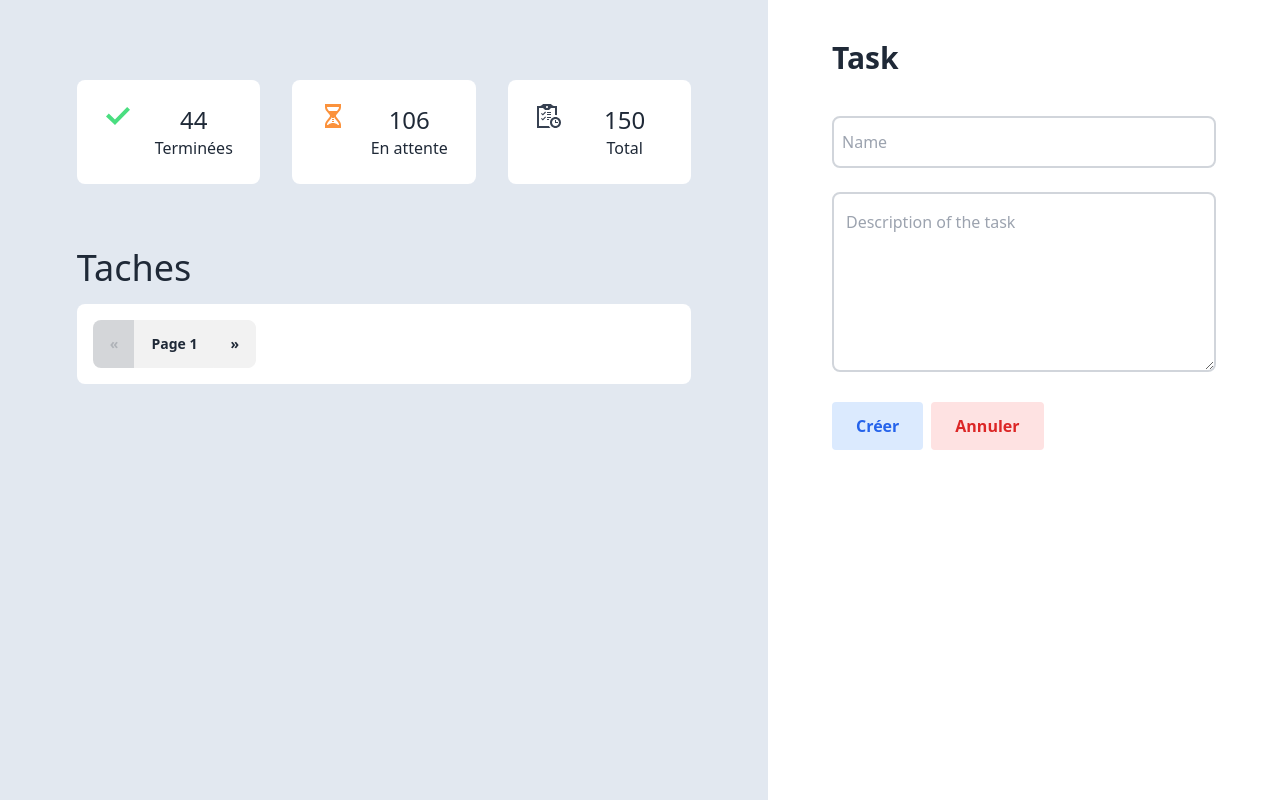
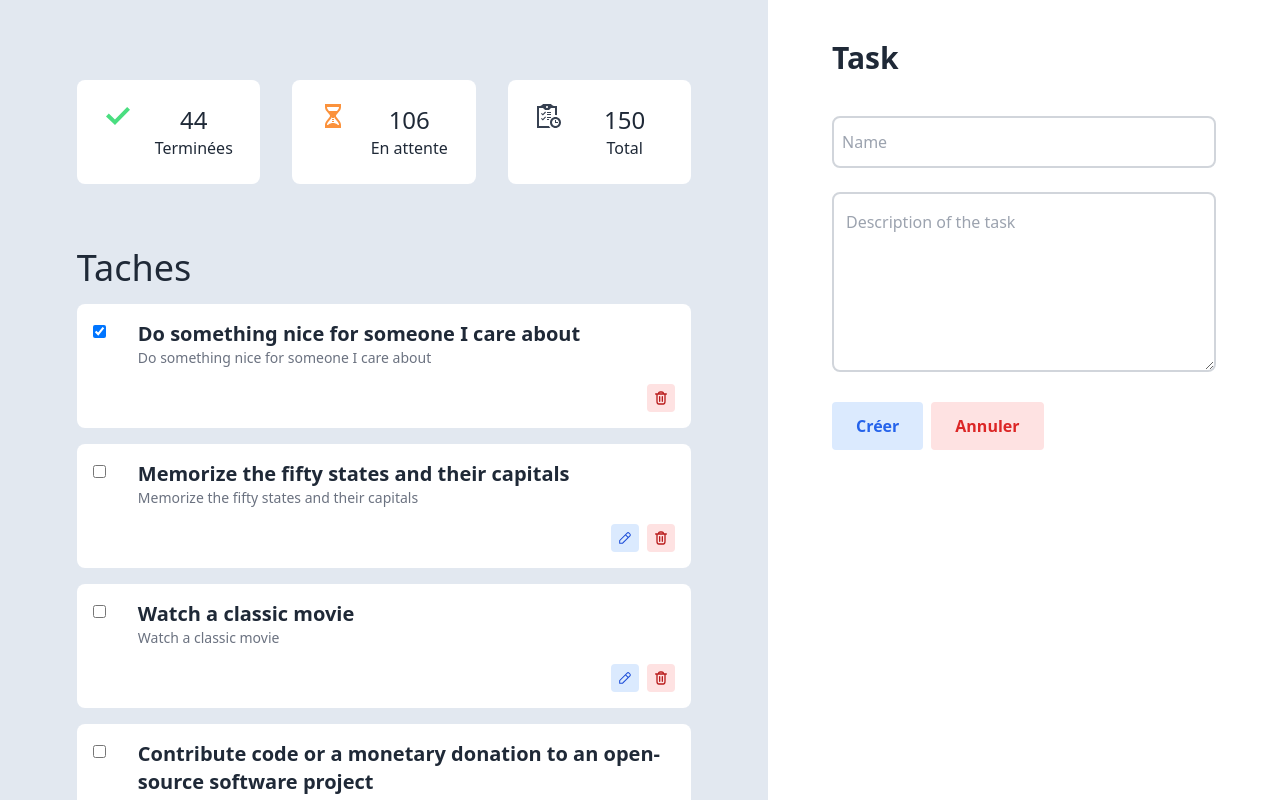
Before and after one commit to NdekoCode/pinia-discovery, a Vue app: page /todo-app in a window 1280 px wide. Shown: the top 800 px of the page. Built offline with nearby package versions, Linux system fonts and the light colour scheme.

Commit message:
feat: add edit task on time

```diff
--- a/src/components/TaskForm.vue
+++ b/src/components/TaskForm.vue
@@ -1,18 +1,39 @@
 <script lang="ts" setup>
+import type { Tasks } from '@/libs/utilities/types'
 import useTaskStore from '@/stores/tasks'
-import { reactive } from 'vue'
+import type { SubscriptionCallbackMutation } from 'pinia'
+import { reactive, ref, type DebuggerEvent, type Ref } from 'vue'
+import { type Task } from '../libs/utilities/types'
 const taskStore = useTaskStore()
 const task = reactive({
   title: '',
   description: ''
 })
+const selectedTask: Ref<Task | null> = ref(null)
 const addTask = (event: Event) => {
-  if (task.title.trim().length > 1 && task.description.trim().length > 5) {
-    taskStore.addTask(task)
+  if (selectedTask.value) {
+    const dataEdit = { ...selectedTask.value, title: task.title, description: task.description }
+    taskStore.editSelectedTask(dataEdit)
+    selectedTask.value = null
     task.title = ''
     task.description = ''
+  } else {
+    if (task.title.trim().length > 1 && task.description.trim().length > 5) {
+      taskStore.addTask(task)
+      task.title = ''
+      task.description = ''
+    }
   }
 }
+taskStore.$subscribe((mutation: SubscriptionCallbackMutation<Tasks>) => {
+  const events: DebuggerEvent = mutation.events as DebuggerEvent
+  const target = events.target as Tasks
+  selectedTask.value = target.selectedTask as Task
+  if (selectedTask.value) {
+    task.title = selectedTask.value.title
+    task.description = selectedTask.value.description
+  }
+})
 </script>
 <template>
   <form class="flex flex-col justify-center px-16" @submit.prevent="addTask">
--- a/src/components/TaskList.vue
+++ b/src/components/TaskList.vue
@@ -1,16 +1,28 @@
 <script lang="ts" setup>
 import Pagination from '@/components/Pagination.vue'
+import type { Task } from '@/libs/utilities/types'
 import useTaskStore from '@/stores/tasks'
 const taskStore = useTaskStore()
+const deleteTask = (task: Task) => {
+  if (confirm('Voulez-vous vraiment supprimer cette tache ?')) {
+    taskStore.deleteTask(task)
+  }
+}
+const handleEdit = (task: Task) => {
+  // Ajouter la tache au niveau de selectedTack
+  taskStore.selectedCurrentTask(task)
+  // Elever la tache de la liste de tache
+}
 </script>
 <template>
   <div class="py-6">
     <h1 class="mt-10 mb-4 text-4xl">Taches</h1>
     <div>
+      <transition-group name="todo" tag="ul">
+        <li v-for="task of taskStore.currentTasksItem" :key="task.id">
           <div
             class="flex px-4 py-4 mb-4 bg-white rounded-lg"
-        v-for="task of taskStore.currenttasksItem"
-        :key="task.id"
+            v-if="task.id !== taskStore.selectedTask?.id"
           >
             <div class="relative mr-2">
               <div class="mr-2 round">
@@ -23,6 +35,8 @@ const taskStore = useTaskStore()
               <p class="w-full text-sm text-gray-500">{{ task.description }}</p>
               <div class="flex justify-end mt-4">
                 <button
+                  v-if="!task.completed"
+                  @click="() => handleEdit(task)"
                   class="flex flex-col items-center justify-center mr-2 text-blue-700 bg-blue-100 rounded w-7 h-7"
                 >
                   <svg
@@ -42,6 +56,7 @@ const taskStore = useTaskStore()
                   </svg>
                 </button>
                 <button
+                  @click="() => deleteTask(task)"
                   class="flex flex-col items-center justify-center text-red-700 bg-red-100 rounded w-7 h-7"
                 >
                   <svg
@@ -62,9 +77,28 @@ const taskStore = useTaskStore()
               </div>
             </div>
           </div>
+        </li>
+      </transition-group>
       <div class="flex px-4 py-4 mb-4 bg-white rounded-lg">
         <pagination />
       </div>
     </div>
   </div>
 </template>
+<style lang="scss" scoped>
+.todo-enter-from,
+.todo-leave-active {
+  opacity: 0;
+  transform: translateX(-15px);
+}
+.todo-enter-to {
+  opacity: 1;
+  transform: translateX(0);
+}
+.todo-enter-active,
+.todo-leave-active {
+  transition:
+    opacity 0.35s,
+    transform 0.35s;
+}
+</style>
--- /dev/null
+++ b/src/libs/utilities/helpers.ts
@@ -0,0 +1,5 @@
+export const randomId = function (length: number = 6) {
+  return Math.random()
+    .toString(36)
+    .substring(2, length + 2)
+}
--- a/src/libs/utilities/types.ts
+++ b/src/libs/utilities/types.ts
@@ -1,3 +1,9 @@
+import type {
+  SubscriptionCallbackMutationDirect,
+  SubscriptionCallbackMutationPatchFunction,
+  SubscriptionCallbackMutationPatchObject
+} from 'pinia'
+
 export type Product = {
   id: number | string
   title: string
@@ -15,7 +21,8 @@ export type Product = {
 }
 export type Tasks = {
   tasks: Task[]
-  currenttasksItem: Task[]
+  currentTasksItem: Task[]
+  selectedTask: Task | null
   pageSize: number
   currentPage: number
 }
@@ -33,3 +40,7 @@ export type TodoTask = {
   userId?: string | number
   completed?: boolean
 }
+export declare type SubscriptionCallbackMutation<S> =
+  | SubscriptionCallbackMutationDirect
+  | SubscriptionCallbackMutationPatchObject<S>
+  | SubscriptionCallbackMutationPatchFunction
--- a/src/plugins/pinia.ts
+++ b/src/plugins/pinia.ts
@@ -1,13 +1,13 @@
 import { createPinia, type Pinia } from 'pinia'
 
-const pinia: Pinia = createPinia()
+const pinia: Pinia = createPinia() /*
 pinia.use(({ pinia, app, store }) => {
-  const keyOf = (id: string | number) => `pinia-store:${id}`
+ const keyOf = (id: string | number) => `pinia-store:${id}`
   const saveState = window.localStorage.getItem(keyOf(store.$id))
   store.$patch(JSON.parse(saveState || '{}'))
   store.$subscribe((mutation, state) => {
     localStorage.setItem(keyOf(mutation.storeId), JSON.stringify(state))
   })
 })
-
+ */
 export default pinia
--- a/src/stores/tasks.ts
+++ b/src/stores/tasks.ts
@@ -1,10 +1,11 @@
+import { randomId } from '@/libs/utilities/helpers'
 import { defineStore } from 'pinia'
-import { v4 as uuid } from 'uuid'
 import { type Task, type Tasks, type TodoTask } from '../libs/utilities/types'
 const useTaskStore = defineStore('tasks', {
   state: (): Tasks => ({
     tasks: [],
-    currenttasksItem: [],
+    currentTasksItem: [],
+    selectedTask: null,
     pageSize: 5,
     currentPage: 1
   }),
@@ -14,12 +15,25 @@ const useTaskStore = defineStore('tasks', {
     totalPages: (state) => Math.ceil(state.tasks.length / state.pageSize)
   },
   actions: {
+    selectedCurrentTask(task: Task) {
+      this.selectedTask = task
+    },
     addTask(task: Task) {
-      this.tasks.unshift({ ...task, id: uuid(), completed: false })
+      this.tasks.unshift({ ...task, id: randomId(), completed: false })
       this.currentPageItem()
     },
+    editSelectedTask(task: Task) {
+      const taskIndex = this.tasks.findIndex((t) => t.id === task.id)
+      if (taskIndex > -1) {
+        this.tasks[taskIndex] = task
+        this.selectedTask = null
+        this.currentPageItem()
+      }
+    },
     deleteTask(task: Task) {
-      const taskIndex = this.tasks.findIndex((t) => task.id === t.id)
+      const taskIndex = this.tasks.findIndex((t) => {
+        return task.id === t.id
+      })
       if (taskIndex > -1) {
         this.tasks.splice(taskIndex, 1)
         this.currentPageItem()
@@ -29,7 +43,7 @@ const useTaskStore = defineStore('tasks', {
       const response = await fetch('/data/todos.json')
       let taskData = await response.json()
       taskData = taskData.map((p: TodoTask) => ({
-        id: uuid(),
+        id: randomId(),
         title: p.todo,
         completed: p.completed,
         description: p.todo
@@ -39,7 +53,7 @@ const useTaskStore = defineStore('tasks', {
     currentPageItem() {
       const start = (this.currentPage - 1) * this.pageSize
       const end = start + this.pageSize
-      this.currenttasksItem = this.tasks.slice(start, end)
+      this.currentTasksItem = this.tasks.slice(start, end)
     },
     incrementCurrentPage() {
       if (this.currentPage < this.totalPages) {
--- a/src/views/Todo.vue
+++ b/src/views/Todo.vue
@@ -5,8 +5,8 @@ import TaskStats from '@/components/TaskStats.vue'
 import useTaskStore from '@/stores/tasks'
 import { onMounted } from 'vue'
 const taskStore = useTaskStore()
-onMounted(() => {
-  taskStore.fetchTasks()
+onMounted(async () => {
+  await taskStore.fetchTasks()
   taskStore.currentPageItem()
 })
 </script>
```
Lines whose indentation alone changed are shown as unchanged.
